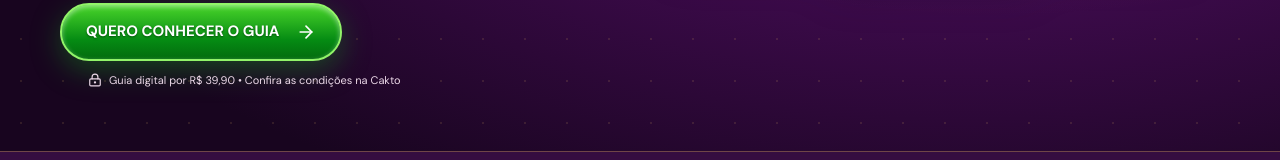
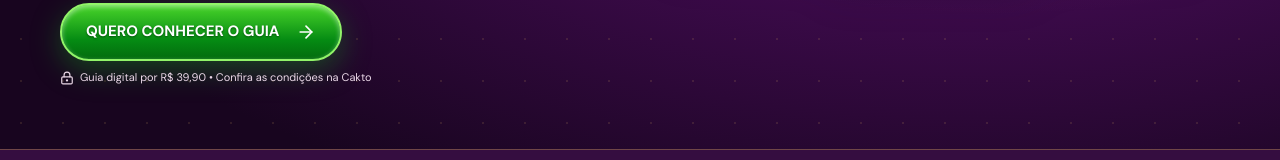
Before and after one commit to vcodesites-byte/tarotlucrativo, a React (Vite) app: page / in a window 1280 px wide. Shown: the part 718-878 px from the top of the page. Built offline with nearby package versions, Linux system fonts and the light colour scheme.

Commit message:
Align trust microcopy below hero CTA

```diff
--- a/src/style.css
+++ b/src/style.css
@@ -186,3 +186,8 @@ a.logo .brand-mark{display:block;width:39px;height:39px;flex-shrink:0;object-fit
 a.logo .brand-name{display:inline-block;font-family:'Playfair Display',Georgia,serif;font-size:20px;letter-spacing:-.025em;line-height:1.15;color:#fff5e9;font-weight:700}
 a.logo .brand-name em{font-style:normal;color:#f4cd70}
 @media(max-width:760px){a.logo{gap:7px}a.logo .brand-mark{width:30px;height:30px}a.logo .brand-name{font-size:15px}}
+
+/* Center trust microcopy exactly under hero CTA */
+.hero-copy>small{display:flex;align-items:center;justify-content:center;gap:6px;width:max-content;max-width:100%;margin:9px 0 0;text-align:center;font-size:11px;line-height:1.45}
+.hero-copy>small svg{flex:0 0 auto}
+@media(max-width:760px){.hero-copy>small{width:100%;margin:9px auto 0;padding:0 4px;font-size:10px}}
```
